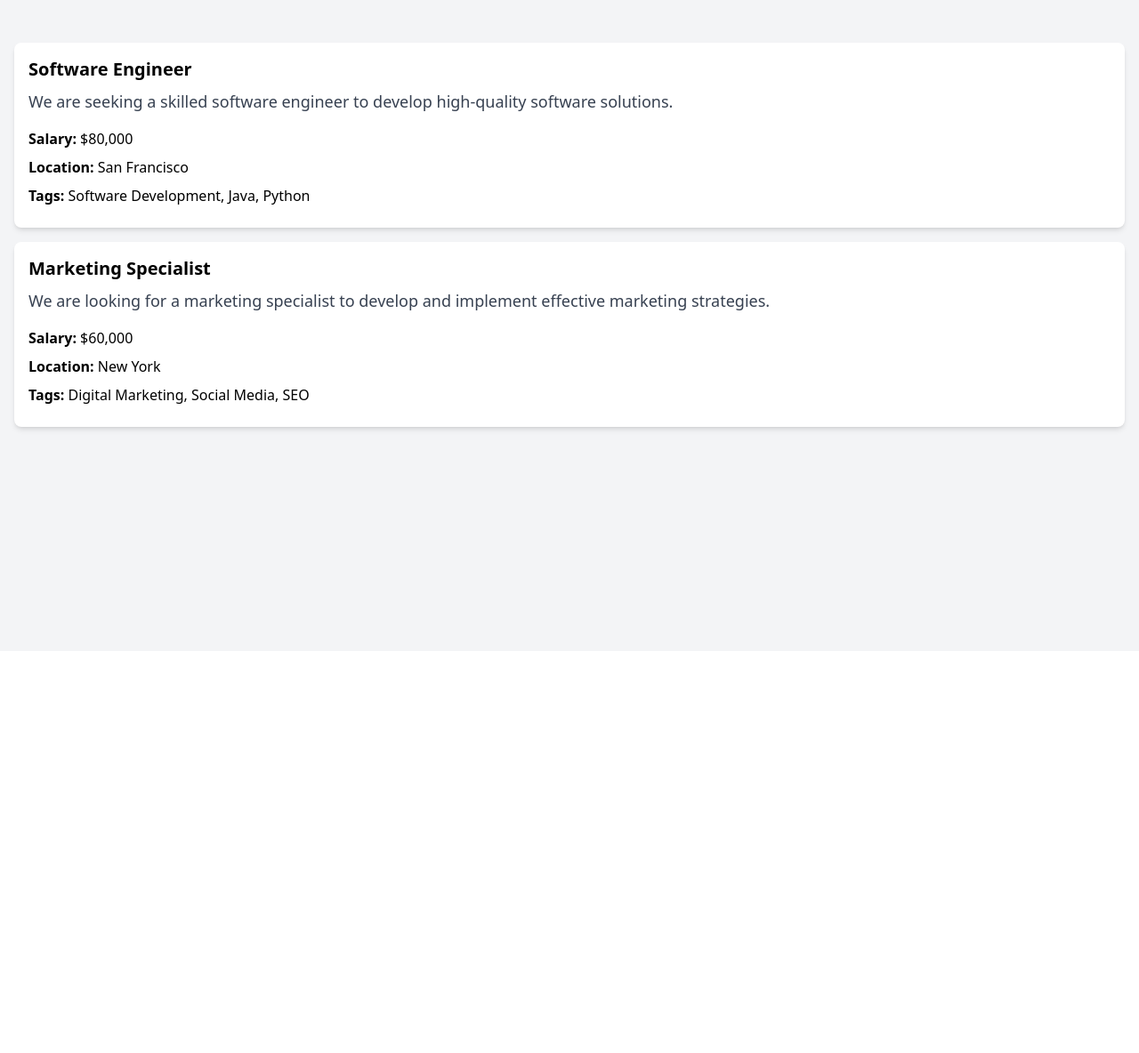
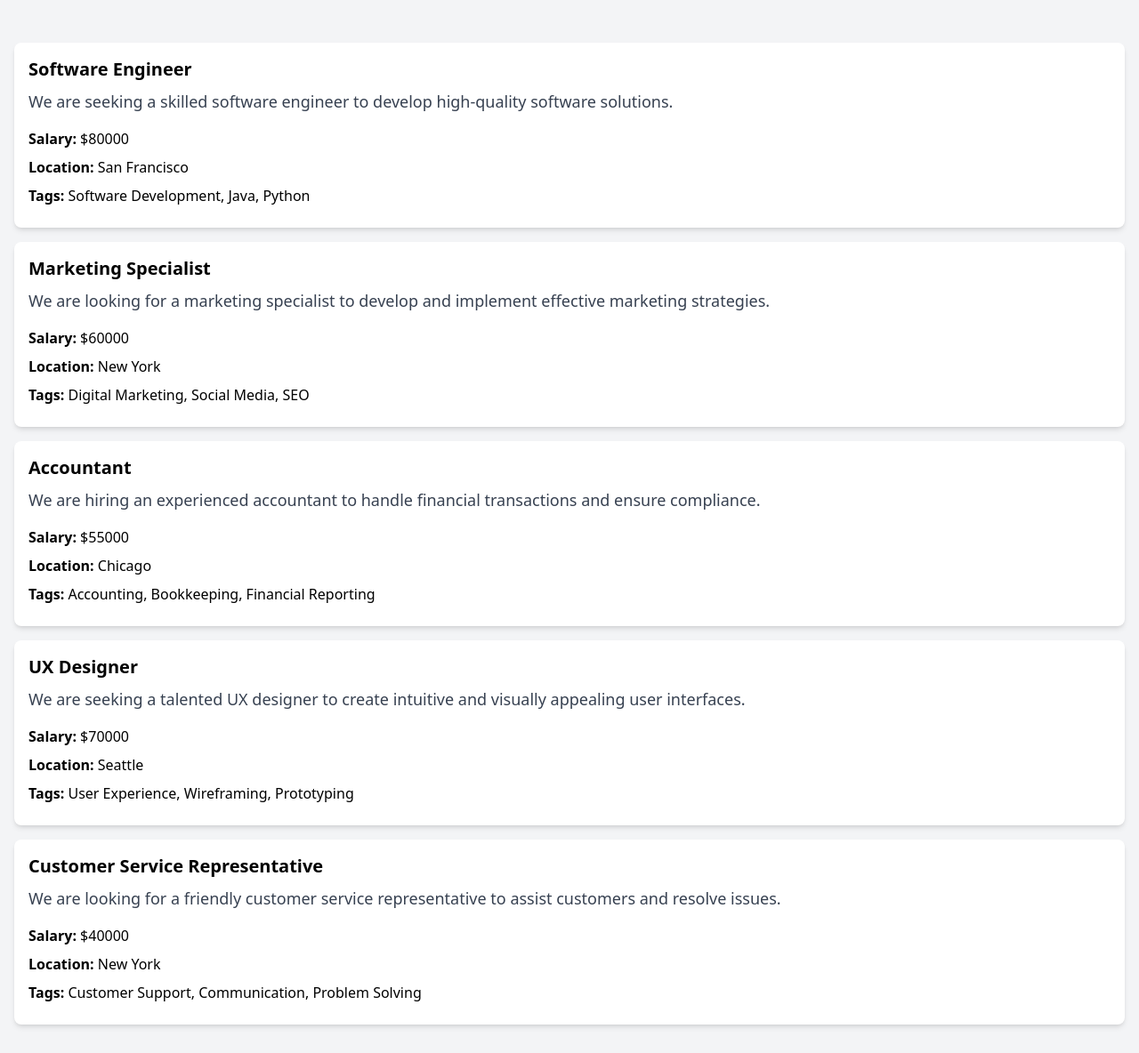
Before and after one commit to jahend412/LearnPhp, a PHP site: page /php-sandbox-starter/02-arrays-and-iteration/09-multi-dimensional-array-iteration/index.php in a window 1280 px wide. Shown: the part 68-1252 px from the top of the page at 89% size. Before the commit the page ends 557 px from the top, so only its background shows below. Run offline with PHP 8.4, Linux system fonts and the light colour scheme; some libraries are stand-ins or nearby versions.

Commit message:
CHALLENGE:  Pull data using foreach loop

```diff
--- a/php-sandbox-starter/02-arrays-and-iteration/09-multi-dimensional-array-iteration/index.php
+++ b/php-sandbox-starter/02-arrays-and-iteration/09-multi-dimensional-array-iteration/index.php
@@ -62,44 +62,28 @@ $listings = [
   </header>
   <div class="container mx-auto p-4 mt-4">
     <!-- Output -->
+     <?php foreach($listings as $job) : ?>
     <div class="md my-4">
       <div class="bg-white rounded-lg shadow-md">
         <div class="p-4">
-          <h2 class="text-xl font-semibold">Software Engineer</h2>
-          <p class="text-gray-700 text-lg mt-2">We are seeking a skilled software engineer to develop high-quality software solutions.</p>
+          <h2 class="text-xl font-semibold"><?= $job["title"] ?></h2>
+          <p class="text-gray-700 text-lg mt-2"><?= $job["description"] ?></p>
           <ul class="mt-4">
             <li class="mb-2">
-              <strong>Salary:</strong> $80,000
+              <strong>Salary:</strong> $<?= $job["salary"]?>
             </li>
             <li class="mb-2">
-              <strong>Location:</strong> San Francisco
+              <strong>Location:</strong> <?= $job["location"]?>
             </li>
             <li class="mb-2">
-              <strong>Tags:</strong> Software Development, Java, Python
+              <strong>Tags:</strong> <?= implode(', ', $job["tags"]) ?>
             </li>
           </ul>
         </div>
       </div>
     </div>
+    <?php endforeach ?>
 
-    <div class="md my-4">
-      <div class="bg-white rounded-lg shadow-md">
-        <div class="p-4">
-          <h2 class="text-xl font-semibold">Marketing Specialist</h2>
-          <p class="text-gray-700 text-lg mt-2">We are looking for a marketing specialist to develop and implement effective marketing strategies.</p>
-          <ul class="mt-4">
-            <li class="mb-2">
-              <strong>Salary:</strong> $60,000
-            </li>
-            <li class="mb-2">
-              <strong>Location:</strong> New York
-            </li>
-            <li class="mb-2">
-              <strong>Tags:</strong> Digital Marketing, Social Media, SEO
-            </li>
-          </ul>
-        </div>
-      </div>
     </div>
   </div>
 </body>
```
